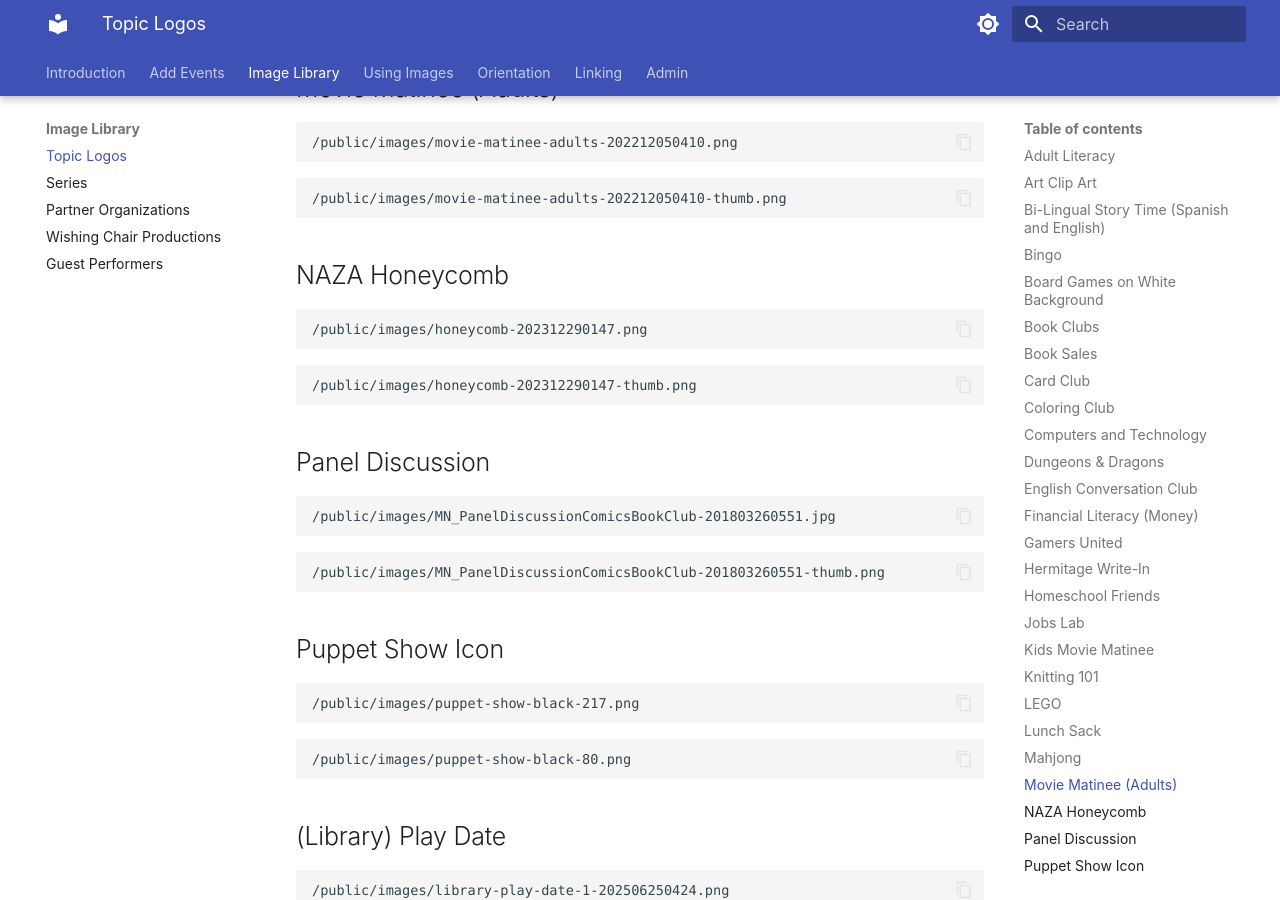
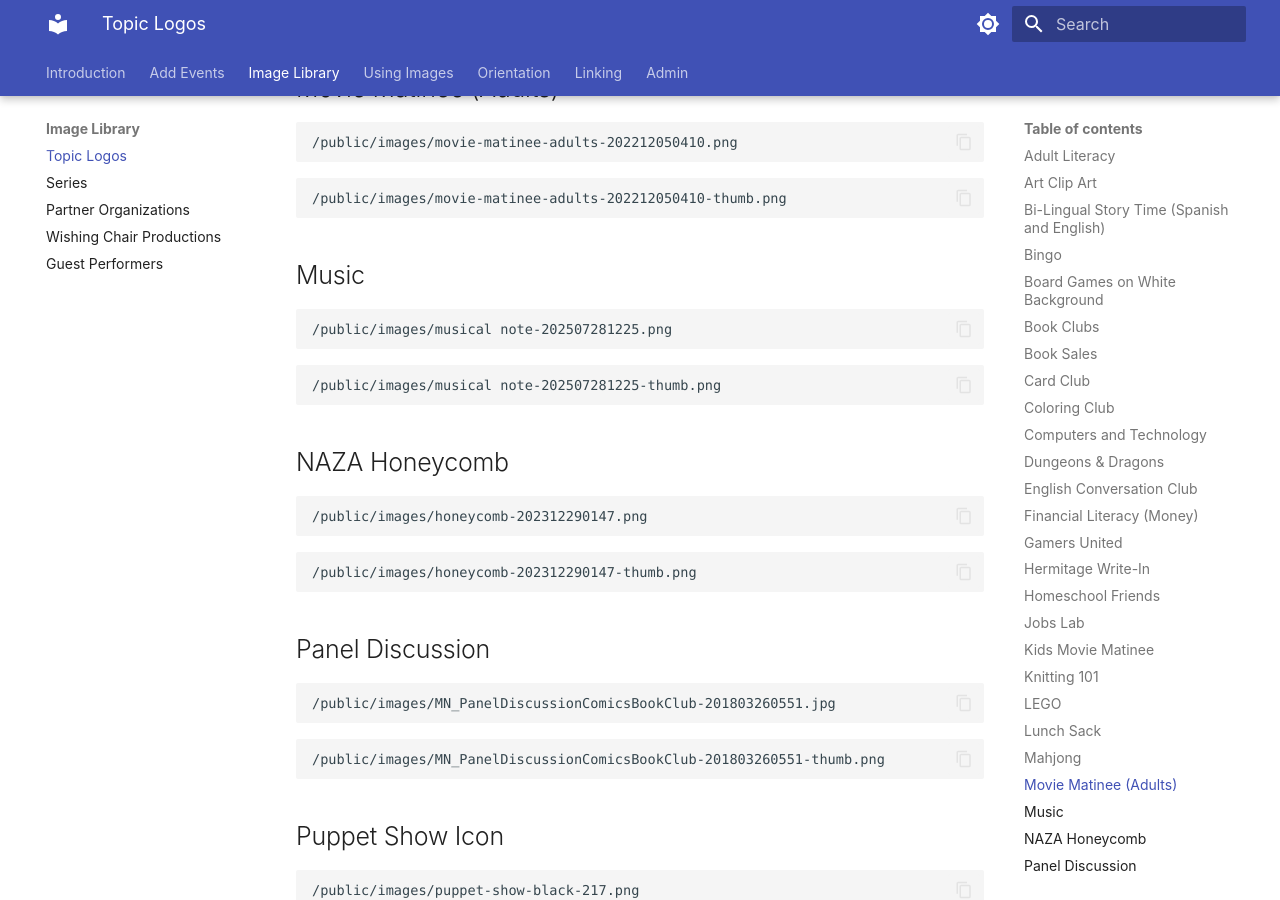
Before and after one commit to Nashville-Public-Library/bedework-docs, an MkDocs documentation site: the page built from docs/image-library/topic-logos.md, in a window 1280 px wide and 900 px high, scrolled down 4369 px. Built offline with MkDocs 1.6.1 and Material for MkDocs 9.7.7, drawn with Linux system fonts in a browser that asks for light colours.

Commit message:
add music icon

````diff
--- a/docs/image-library/topic-logos.md
+++ b/docs/image-library/topic-logos.md
@@ -239,6 +239,16 @@ Hermitage Write-In
 /public/images/movie-matinee-adults-202212050410-thumb.png
 ```
 
+## Music
+
+```text
+/public/images/musical note-202507281225.png
+```
+
+```text
+/public/images/musical note-202507281225-thumb.png
+```
+
 ## NAZA Honeycomb
 
 ```text
````
